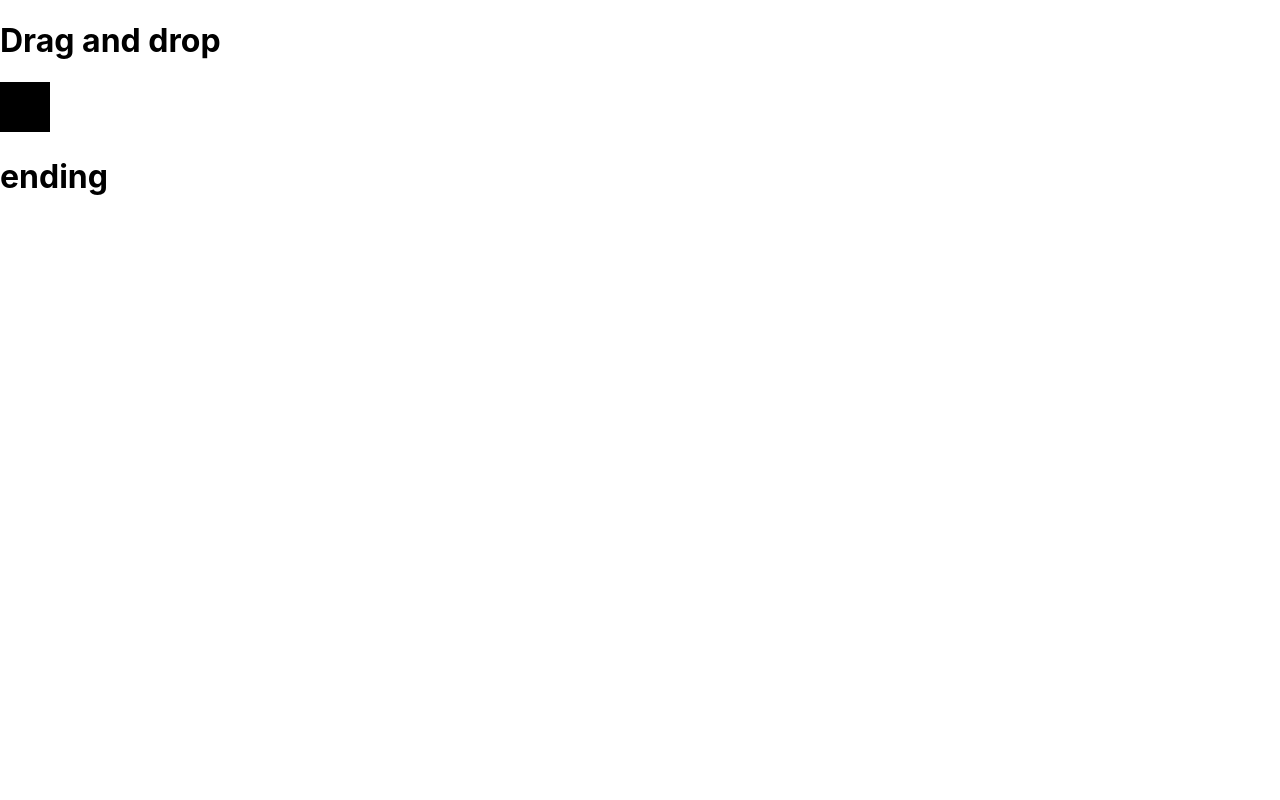
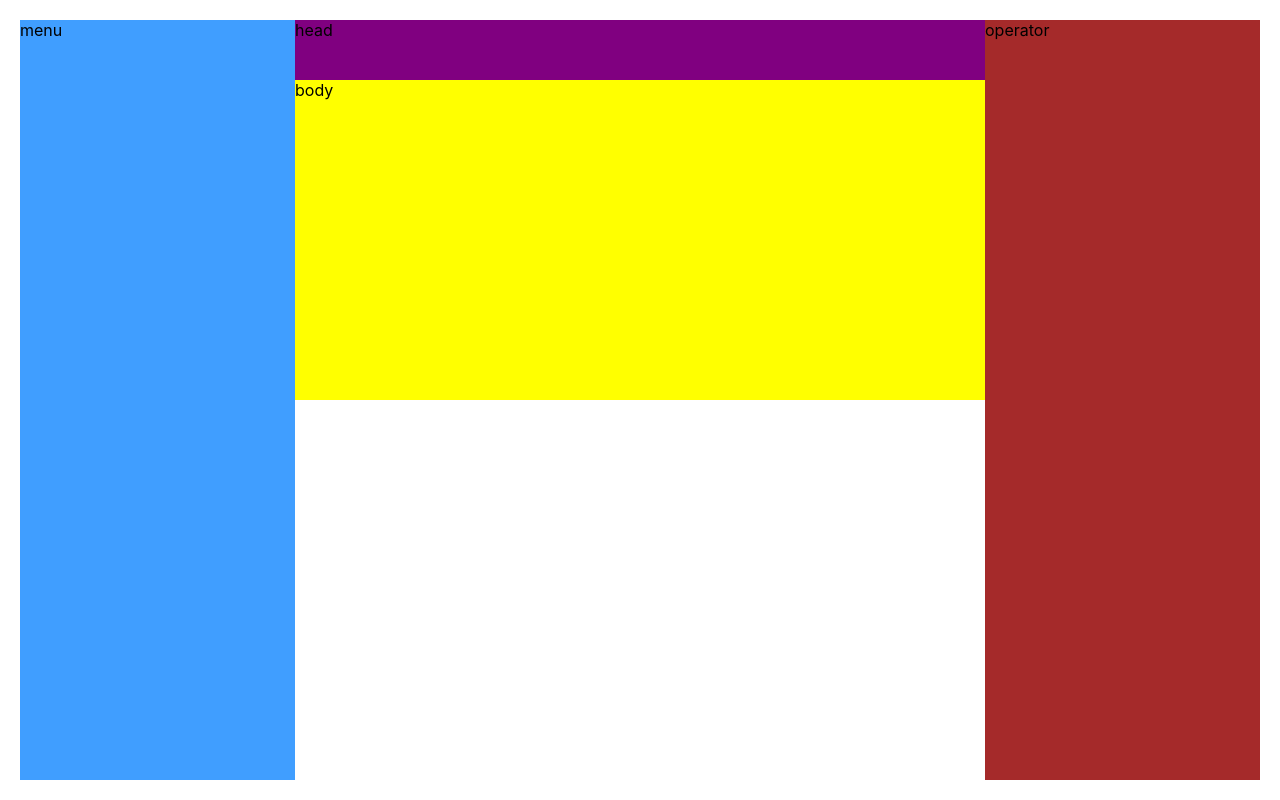
Before and after one commit to scorpionfeng/lowcodereact, a React (Create React App) app: page / in a window 1280 px wide. Built offline with nearby package versions, Linux system fonts and the light colour scheme.

Commit message:
添加sass支持, 和 基本布局

```diff
--- a/package.json
+++ b/package.json
@@ -12,7 +12,7 @@
     "@types/react-dom": "^17.0.0",
     "react": "^17.0.2",
     "react-dom": "^17.0.2",
-    "react-scripts": "4.0.3",
+    "react-scripts": "^4.0.3",
     "typescript": "^4.1.2",
     "web-vitals": "^1.0.1"
   },
@@ -39,5 +39,9 @@
       "last 1 firefox version",
       "last 1 safari version"
     ]
+  },
+  "devDependencies": {
+    "node-sass": "^6.0.1",
+    "sass-loader": "^12.1.0"
   }
 }
--- /dev/null
+++ b/src/VisualEditor.scss
@@ -0,0 +1,59 @@
+$headSize:60px;//编辑器头高度
+$menuSize:275px;// 编辑器菜单调试
+$operatorSize:275px;//右侧操作栏调试
+$ibc:#dcdfe6;//边框色
+$ibl:#ebeef5;//边框色(轻)
+$itc:#314659;//字体颜色
+$icc:rgba(0,0,0,0.45);//图标颜色
+$boxShadowColor:#f0f1f2;//阴影颜色
+$primary:#409eff;
+.visual-editor {
+    position: fixed;
+    top:20px;
+    left:20px;
+    right:20px;
+    bottom:20px;
+    background-color: white;
+    &::before{
+        position: fixed;
+        top:0;
+    }
+
+    .visual-editor-operator ,
+.visual-editor-body,
+.visual-editor-head,
+.visual-editor-menu{
+    position: absolute;
+    &.visual-editor-menu{
+        top:0;
+        left:0;
+        bottom: 0;
+        width: $menuSize;
+        background-color: #409eff;
+    }
+    &.visual-editor-operator{
+        top:0;
+        right:0;
+        bottom: 0;
+        width: $operatorSize;
+        background-color:brown;
+    }
+    &.visual-editor-head{
+        top:0;
+        left:$menuSize;
+        right:$operatorSize;
+        height: $headSize;
+        background-color: purple;
+        z-index: 1;
+    }
+    &.visual-editor-body{
+        top:$headSize;
+        left:$menuSize;
+        right: $operatorSize;
+        background-color: yellow;
+        padding-bottom: 300px;
+
+    }
+}
+
+}
--- /dev/null
+++ b/src/VisualEditor.tsx
@@ -0,0 +1,13 @@
+import React from 'react';
+import './VisualEditor.scss';
+
+export const  VisualEditor:React.FC<{}>=()=>{
+  return(
+  <div  className='visual-editor'>
+    <div className="visual-editor-menu">menu</div>
+    <div className="visual-editor-head">head</div>
+    <div className="visual-editor-body">body</div>
+    <div className="visual-editor-operator">operator</div>
+  </div>
+  )
+};
--- a/src/index.tsx
+++ b/src/index.tsx
@@ -3,9 +3,11 @@ import ReactDOM from 'react-dom';
 import './index.css';
 import reportWebVitals from './reportWebVitals';
 import Main from "./main";
+import App from './App';
+import { VisualEditor } from './VisualEditor';
 
 ReactDOM.render(
-    <Main />,
+    <VisualEditor />,
   document.getElementById('root')
 );
 
```
Also changed, not shown: 2 other files (tests, documents, lock files or other folders).
